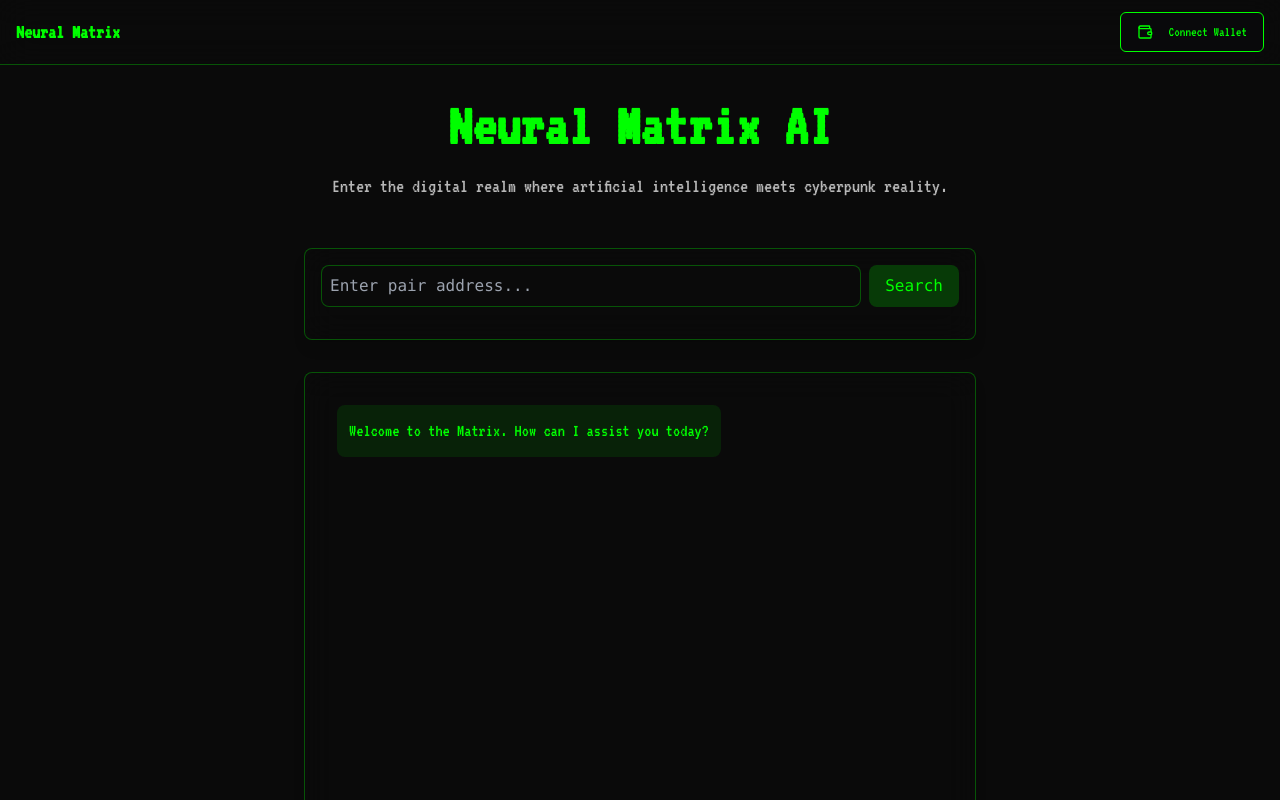
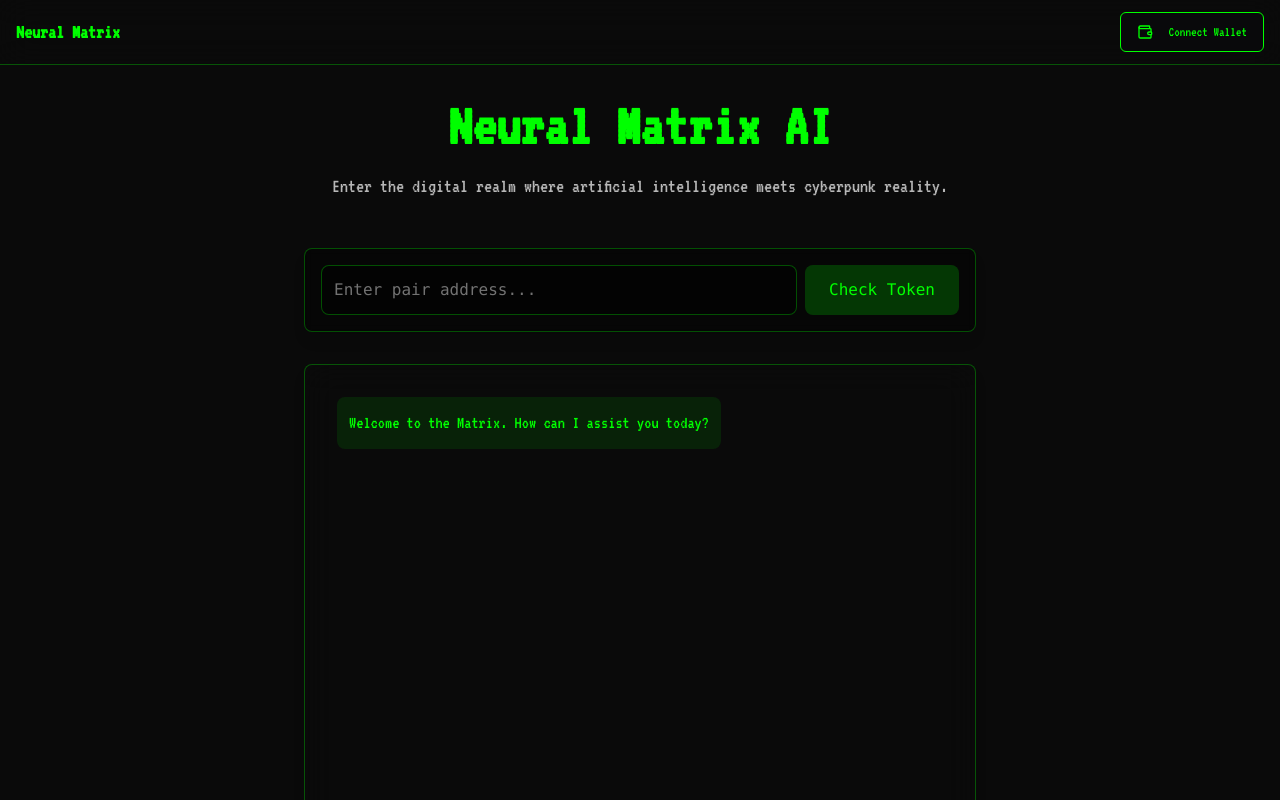
Before and after one commit to Purgerr/matrix-mind-assistant, a React (Vite) app: page / in a window 1280 px wide. Shown: the top 800 px of the page. Built offline with nearby package versions, Linux system fonts and the light colour scheme.

Commit message:
Add token check box
Implemented a checkbox for checking token status in the DexScreenerWidget component.
[skip gpt_engineer]

```diff
--- a/src/components/DexScreenerWidget.tsx
+++ b/src/components/DexScreenerWidget.tsx
@@ -36,35 +36,35 @@ const DexScreenerWidget = () => {
   };
 
   return (
-    <div className="w-full max-w-2xl mx-auto p-4 bg-matrix-dark/80 backdrop-blur-lg rounded-lg border border-matrix-primary/30 shadow-lg">
-      <form onSubmit={handleSubmit} className="mb-4">
-        <div className="flex gap-2">
+    <div className="w-full max-w-2xl mx-auto">
+      <div className="p-4 bg-black/40 border border-matrix-primary/30 rounded-lg shadow-lg backdrop-blur-sm">
+        <form onSubmit={handleSubmit} className="flex gap-2">
           <input
             type="text"
             value={pairAddress}
             onChange={(e) => setPairAddress(e.target.value)}
             placeholder="Enter pair address..."
-            className="flex-1 bg-matrix-dark border border-matrix-primary/30 text-matrix-text p-2 rounded-lg focus:outline-none focus:border-matrix-primary transition-colors font-mono"
+            className="flex-1 bg-black/50 border border-matrix-primary/30 text-matrix-text p-3 rounded-lg focus:outline-none focus:border-matrix-primary transition-colors font-mono placeholder:text-matrix-text/50"
           />
           <button
             type="submit"
-            className="bg-matrix-primary/20 hover:bg-matrix-primary/30 text-matrix-primary px-4 py-2 rounded-lg transition-colors font-mono"
+            className="bg-matrix-primary/20 hover:bg-matrix-primary/30 text-matrix-primary px-6 py-2 rounded-lg transition-colors font-mono"
           >
-            Search
+            Check Token
           </button>
-        </div>
-      </form>
+        </form>
+      </div>
 
       {isLoading && (
-        <div className="text-matrix-primary text-center">Loading...</div>
+        <div className="text-matrix-primary text-center mt-4">Loading...</div>
       )}
 
       {error && (
-        <div className="text-red-500 text-center">Error fetching data</div>
+        <div className="text-red-500 text-center mt-4">Error fetching data</div>
       )}
 
       {pairData && (
-        <div className="space-y-4 font-mono text-matrix-text">
+        <div className="space-y-4 font-mono text-matrix-text mt-4">
           <div className="grid grid-cols-2 gap-4">
             <div className="bg-matrix-dark/50 p-4 rounded-lg">
               <h3 className="text-matrix-primary mb-2">Token Info</h3>
```
